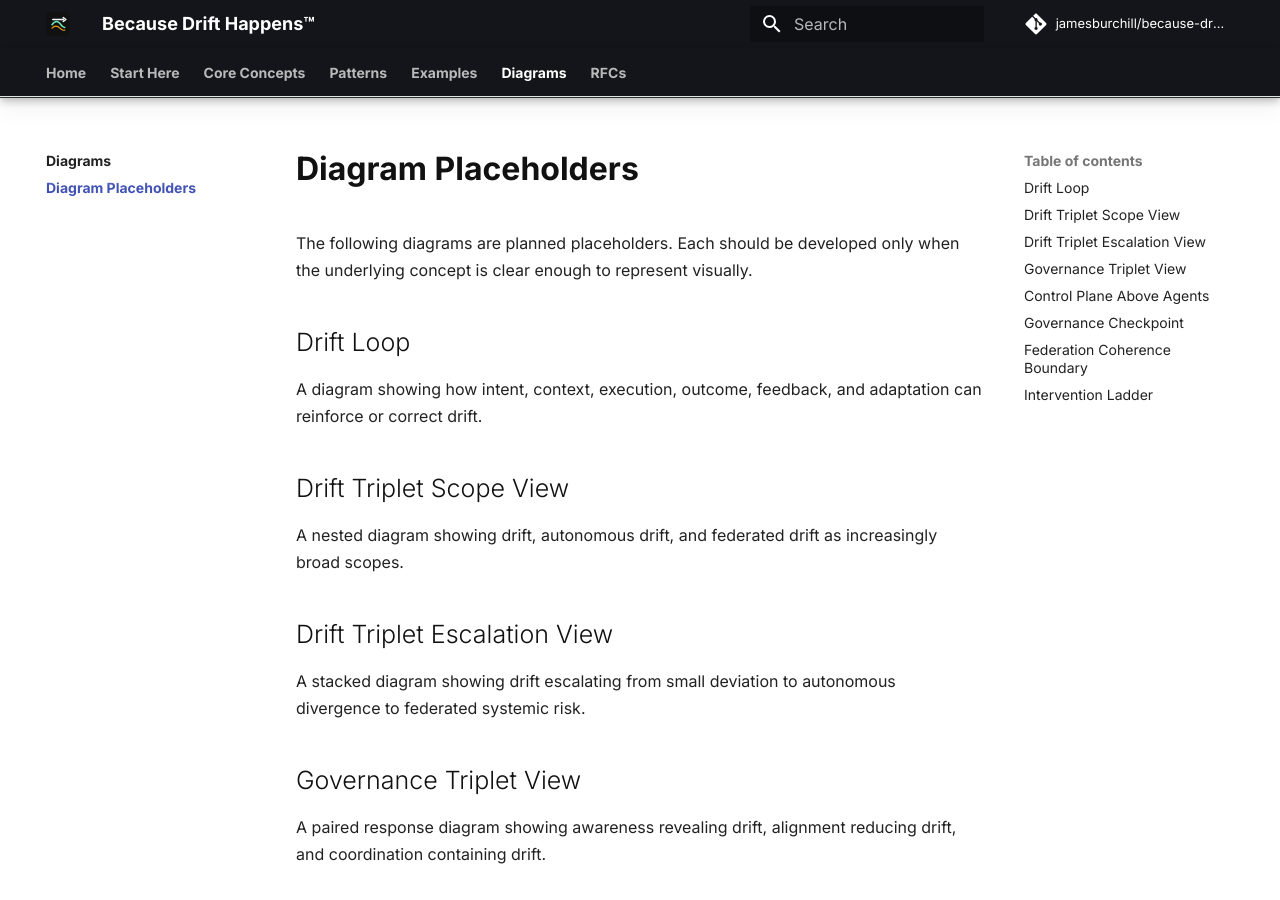
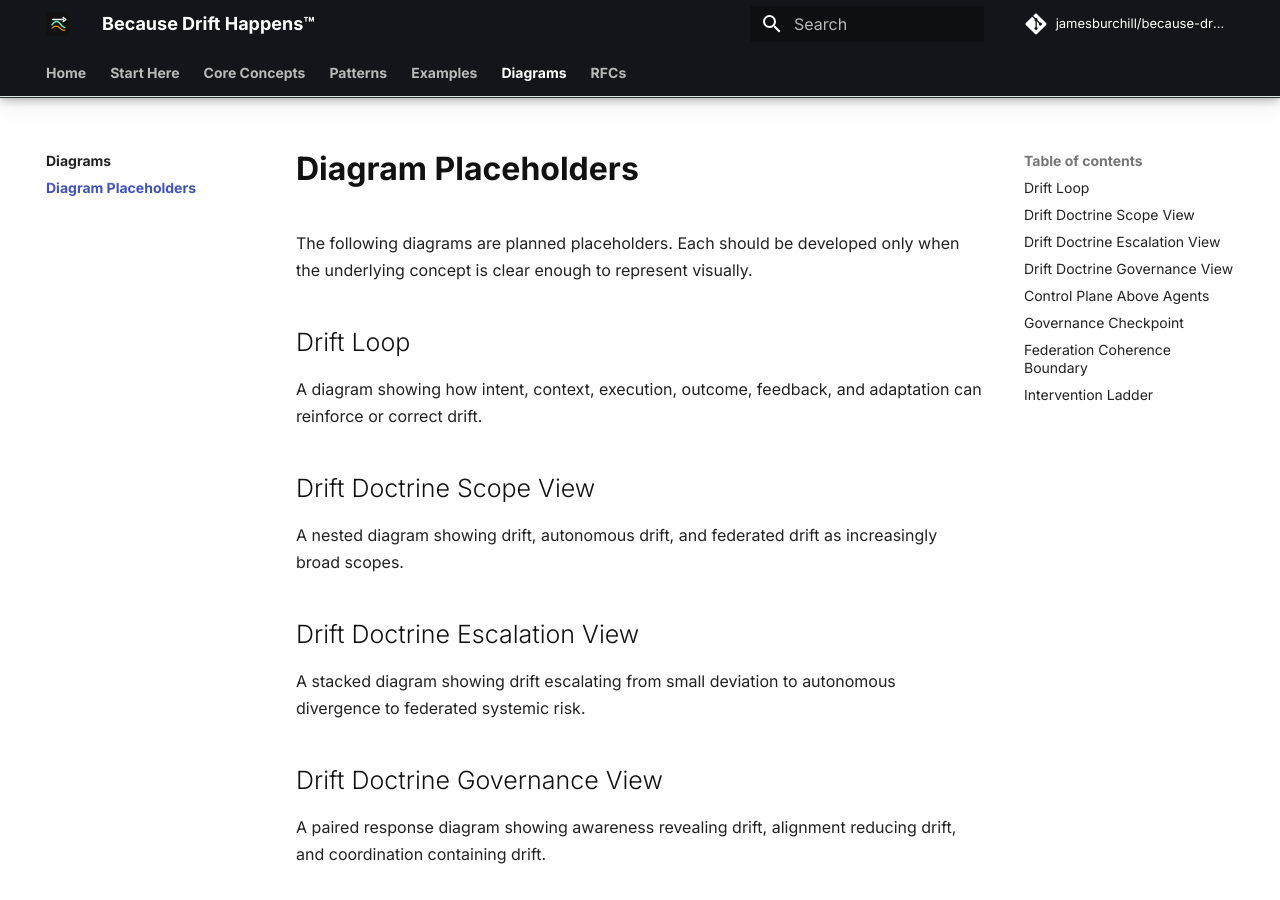
Before and after one commit to jamesburchill/because-drift-happens, an MkDocs documentation site: the page built from docs/diagrams/placeholders.md, in a window 1280 px wide and 900 px high. Built offline with MkDocs 1.6.1 and Material for MkDocs 9.7.7, drawn with Linux system fonts in a browser that asks for light colours; comment, search, counter and statistics services are not loaded.

Commit message:
Add Drift Doctrine graphics and update docs
Add three new doctrine graphics (PNG) to docs/assets/images and regenerated artifacts (v3) and embed them in the diagrams index as draft publication assets. Rename and reword doctrine-related headings and copy: change top-level title to “The Drift Doctrine”, insert the hero image, replace usages of “triplet” with “half” in doctrine.md, and make small wording adjustments (including a phrasing change to avoid recommending extra three-part models). Update placeholders (renamed to Drift Doctrine Scope/Escalation/Governance views), tweak the index link label to reference the Drift Doctrine, and adjust the reading-map wording to refer to the Drift Doctrine. These changes refresh visuals and clarify naming/wording across the documentation.

```diff
--- a/docs/diagrams/placeholders.md
+++ b/docs/diagrams/placeholders.md
@@ -6,15 +6,15 @@ The following diagrams are planned placeholders. Each should be developed only w
 
 A diagram showing how intent, context, execution, outcome, feedback, and adaptation can reinforce or correct drift.
 
-## Drift Triplet Scope View
+## Drift Doctrine Scope View
 
 A nested diagram showing drift, autonomous drift, and federated drift as increasingly broad scopes.
 
-## Drift Triplet Escalation View
+## Drift Doctrine Escalation View
 
 A stacked diagram showing drift escalating from small deviation to autonomous divergence to federated systemic risk.
 
-## Governance Triplet View
+## Drift Doctrine Governance View
 
 A paired response diagram showing awareness revealing drift, alignment reducing drift, and coordination containing drift.
 
--- a/docs/doctrine.md
+++ b/docs/doctrine.md
@@ -1,12 +1,14 @@
-# Doctrine
+# The Drift Doctrine
 
-Because Drift Happens is built around two complementary triplets: one describes how drift emerges and scales, and the other describes how governance responds.
+![The Drift Doctrine](assets/images/drift-doctrine.png)
+
+Because Drift Happens is built around two complementary halves: one describes how drift emerges and scales, and the other describes how governance responds.
 
 The doctrine is intentionally broad. It applies to software systems, AI systems, teams, organisations, governments, communities, operational processes, and any other system that must remain coherent while conditions change.
 
 AI is one manifestation of the pattern. It is not the boundary of the doctrine.
 
-## Drift Triplet
+## Drift Half
 
 1. **Drift is the default.**
    No system remains perfectly aligned indefinitely. Entropy, environmental change, imperfect information, shifting incentives, and changing conditions naturally introduce drift.
@@ -17,7 +19,7 @@ AI is one manifestation of the pattern. It is not the boundary of the doctrine.
 3. **Federated drift compounds.**
    When multiple autonomous systems interact, local misalignments compound. The resulting behaviour becomes harder to predict and govern.
 
-## Governance Triplet
+## Governance Half
 
 1. **Awareness reveals drift.**
    You cannot govern what you cannot see. Awareness includes visibility, observability, measurement, monitoring, and feedback.
--- a/docs/reading-map.md
+++ b/docs/reading-map.md
@@ -4,7 +4,7 @@ This reading path helps new readers move from premise to vocabulary to practical
 
 ## 1. Start With The Position
 
-Read [Doctrine](doctrine.md) first. It states the stable drift and governance triplets.
+Read [Doctrine](doctrine.md) first. It states the stable Drift Doctrine.
 
 ## 2. Read The Manifesto
 
```
Also changed, not shown: other parts of docs/doctrine.md (+1 -1 lines), docs/diagrams/index.md (+10 -0 lines), docs/index.md (+1 -1 lines), docs/assets/images/drift-doctrine-reference.png (added), docs/assets/images/drift-doctrine-social.png (added), 4 other files.
